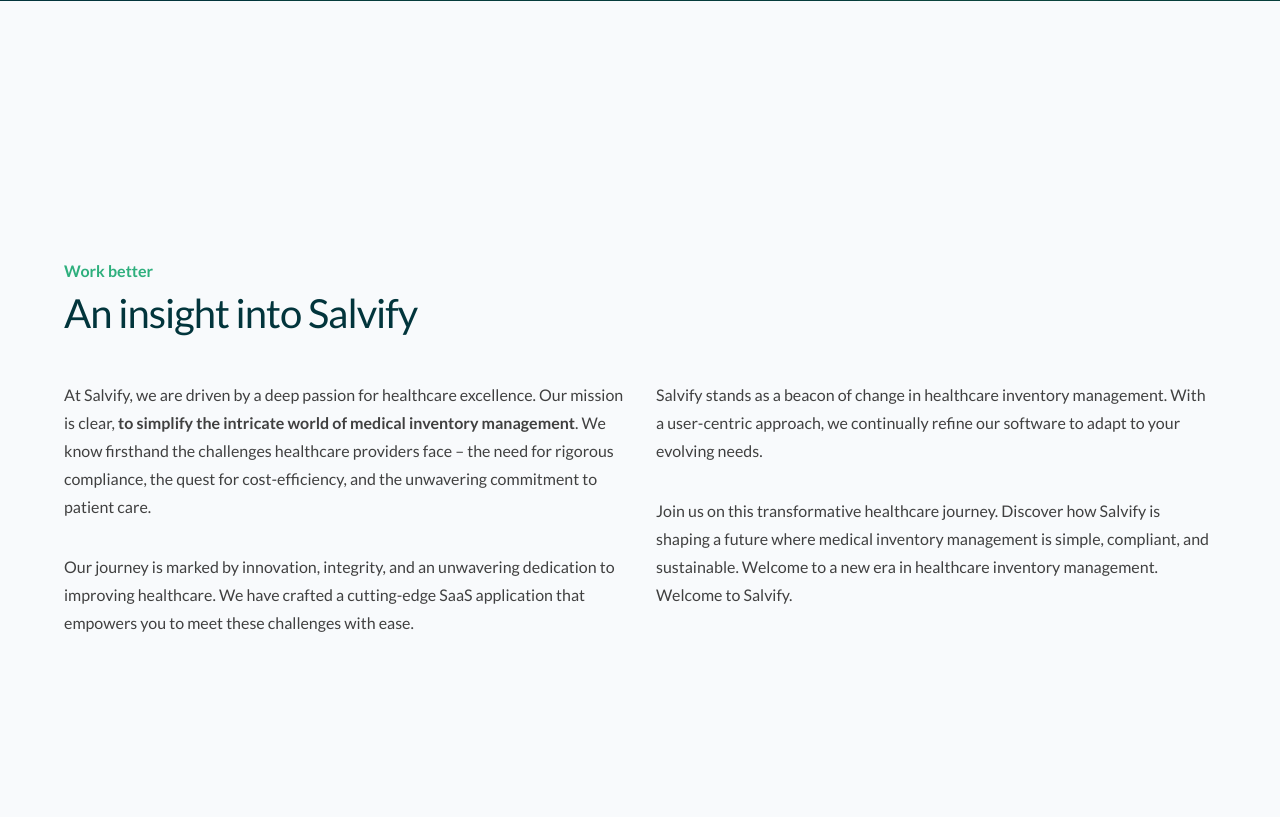
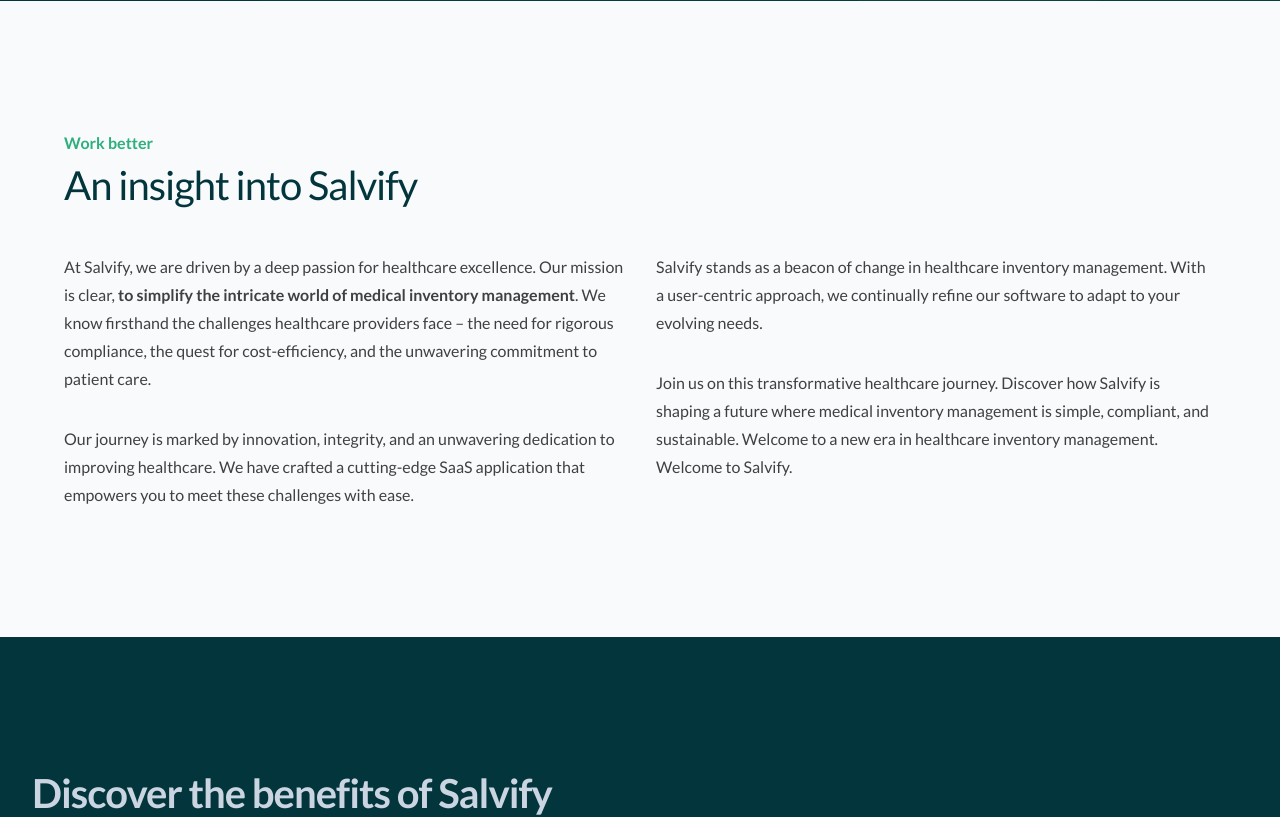
Before and after one commit to guybrown78/salvify-web, a Next.js app: page / in a window 1280 px wide. Shown: the part 3640-4457 px from the top of the page. Built offline with nearby package versions, Linux system fonts and the light colour scheme.

Commit message:
about us padding

```diff
--- a/src/components/About.jsx
+++ b/src/components/About.jsx
@@ -13,7 +13,7 @@
       <Container>
 
 
-			<div className="py-24 sm:py-32">
+
       <div className="mx-auto max-w-7xl px-6 lg:px-8">
         <div className="mx-auto max-w-2xl lg:mx-0 lg:max-w-none">
           <p className="text-base font-semibold leading-7 text-salvify-primary">Work better</p>
@@ -38,7 +38,7 @@
           </div>
 
         </div>
-      </div>
+
     </div>
 
 
```
